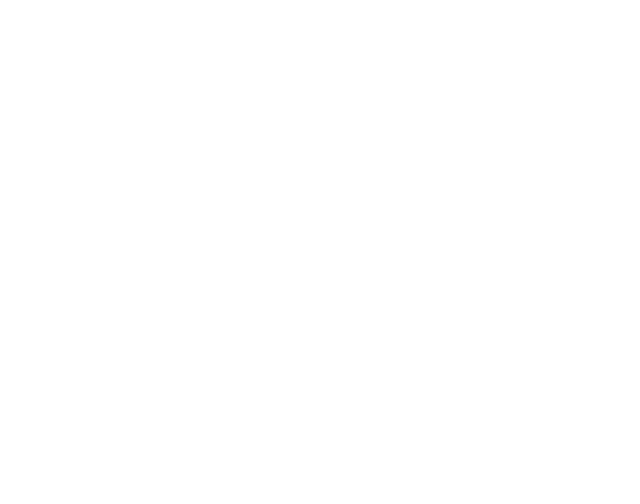
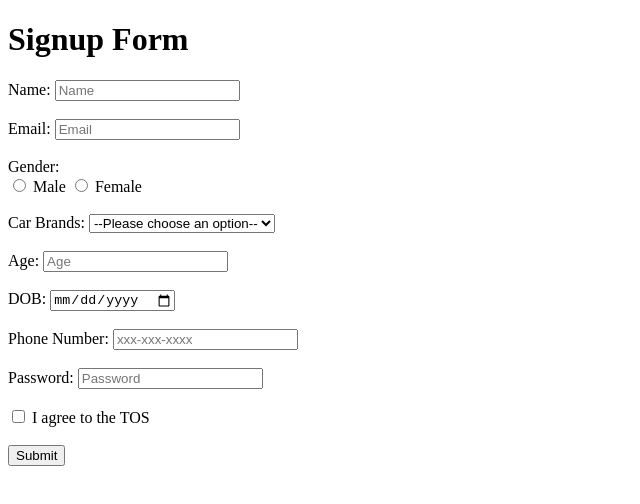
Before and after one commit to acciojob/signup-form-car-sanjayrautela, a website: page main.html in a window 1280 px wide. Shown: the whole page, without its empty margins (0-640 px from the left). Drawn offline with Linux system fonts and the light colour scheme.

Commit message:
created a submission

```diff
--- a/main.html
+++ b/main.html
@@ -1,16 +1,50 @@
 <!DOCTYPE html>
+<html>
+<head>
+  <title>Signup Form</title>
+</head>
+<body>
+  <h1>Signup Form</h1>
 
-<html>
+  <form method="post" action="form_handler.php">
+    <label for="name">Name:</label>
+    <input type="text" id="name" name="name" required placeholder="Name"><br><br>
 
-<head>
-	<link rel="stylesheet" href="styles.css">
-</head>
+    <label for="email">Email:</label>
+    <input type="email" id="email" name="email" required placeholder="Email"><br><br>
 
-<body>
-	<!-- the entire body must be written by student -->
-    <script type="text/javascript" src="./script.js">
-</script>
+    <label>Gender:</label><br>
+    <input type="radio" id="gender_m" name="gender" required>
+    <label for="gender_m">Male</label>
+    <input type="radio" id="gender_f" name="gender" required>
+    <label for="gender_f">Female</label><br><br>
 
+    <label for="cars">Car Brands:</label>
+    <select id="cars" name="cars" required>
+      <option value="" disabled selected>--Please choose an option--</option>
+      <option value="audi">Audi</option>
+      <option value="bmw">BMW</option>
+      <option value="mercedes">Mercedes</option>
+      <option value="toyota">Toyota</option>
+      <option value="honda">Honda</option>
+    </select><br><br>
+
+    <label for="age">Age:</label>
+    <input type="number" id="age" name="age" required placeholder="Age"><br><br>
+
+    <label for="dob">DOB:</label>
+    <input type="date" id="dob" name="dob" required><br><br>
+
+    <label for="tel">Phone Number:</label>
+    <input type="tel" id="tel" name="tel" pattern="[0-9]{3}-[0-9]{3}-[0-9]{4}" placeholder="xxx-xxx-xxxx"><br><br>
+
+    <label for="password">Password:</label>
+    <input type="password" id="password" name="password" required placeholder="Password"><br><br>
+
+    <input type="checkbox" id="tos" name="tos" required>
+    <label for="tos">I agree to the TOS</label><br><br>
+
+    <input type="submit" value="Submit">
+  </form>
 </body>
-
 </html>
```
